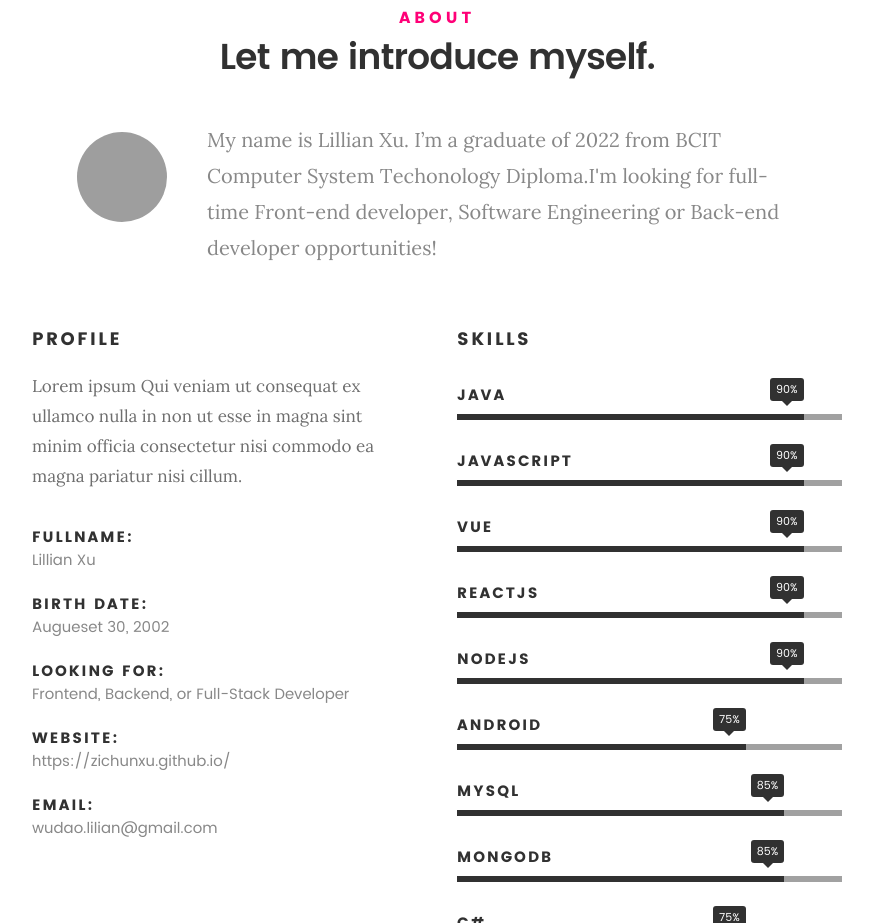
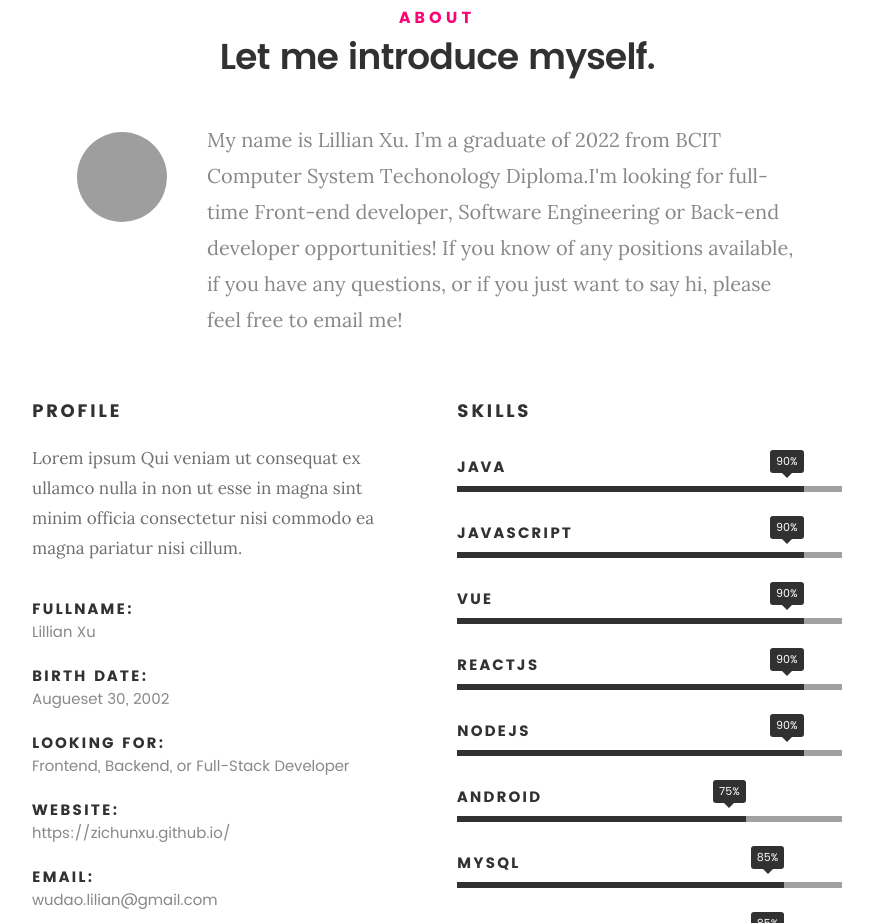
Before and after one commit to ZIchunXu/zichunxu.github.io, a plain HTML site: page index.html in a window 1280 px wide. Shown: the part 917-1840 px from the top of the page, without its empty margins (203-1076 px from the left). Drawn offline with Linux system fonts and the light colour scheme; grey boxes are pictures that could not be loaded; files whose address does not match are found by name.

Commit message:
Update index.html

```diff
--- a/index.html
+++ b/index.html
@@ -115,7 +115,8 @@
 
 					<p class="lead">My name is Lillian Xu. I’m a graduate of 2022 from BCIT Computer System
 						Techonology Diploma.I'm looking for full-time Front-end developer, Software
-						Engineering or Back-end developer opportunities!</p>
+						Engineering or Back-end developer opportunities! If you know of any positions available,
+						if you have any questions, or if you just want to say hi, please feel free to email me!</p>
 				</div>
 
 			</div>
```
